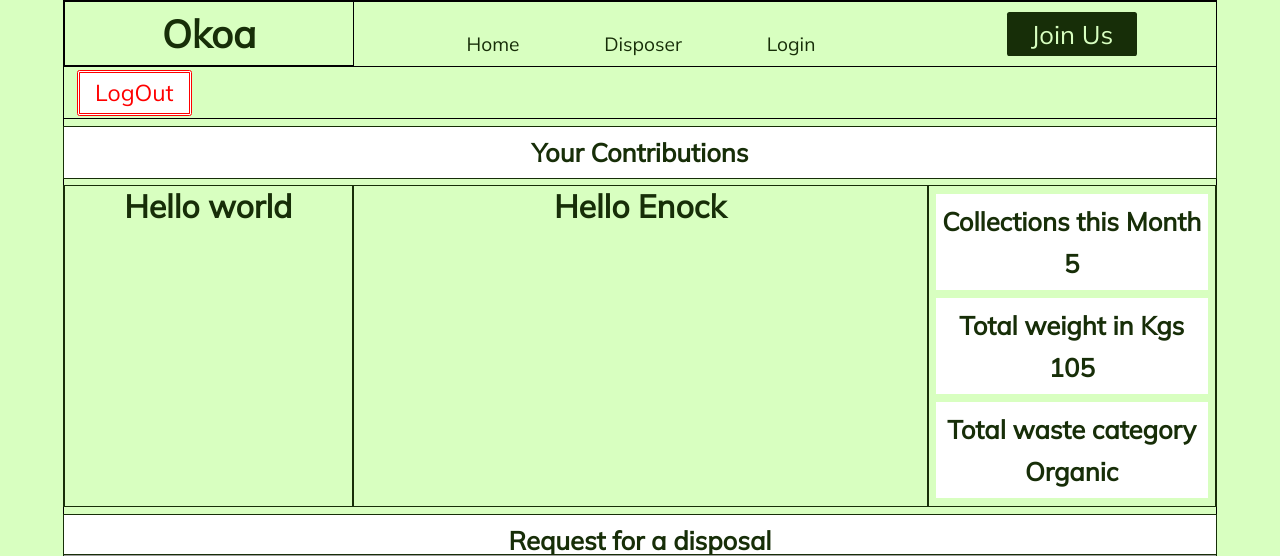
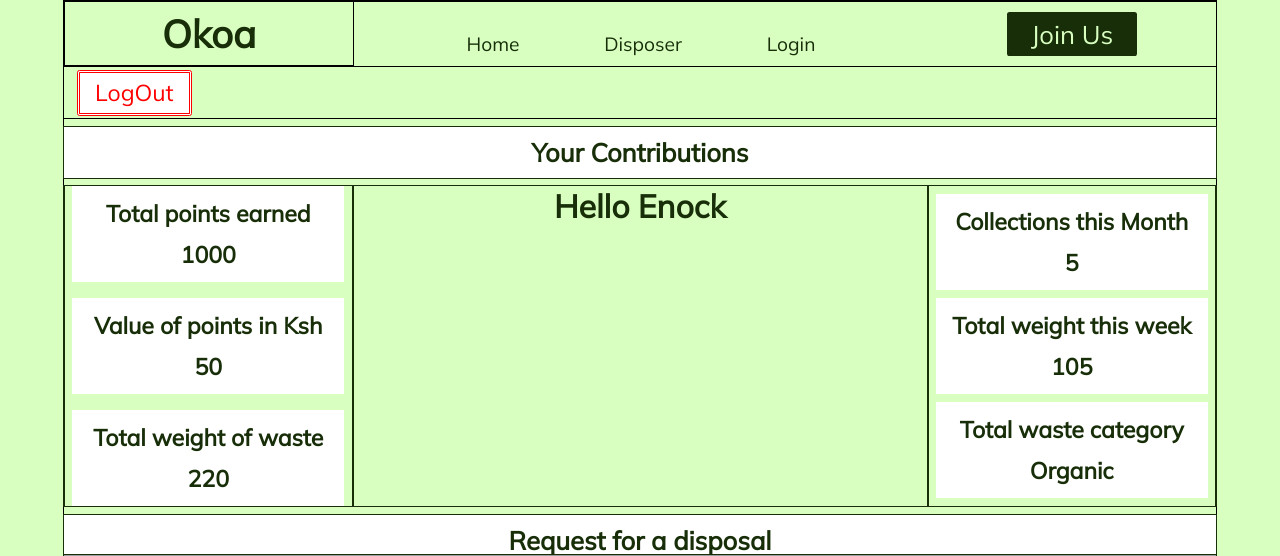
Before and after one commit to MokuaEnock/greenly, a React (Create React App) app: page /disposer in a window 1280 px wide. Shown: the top 556 px of the page. Built offline with nearby package versions, Linux system fonts and the light colour scheme; no server answers; grey boxes are pictures that could not be loaded.

Commit message:
add wording for stats va;lues

```diff
--- a/src/pages/disposer/DisposerHome.js
+++ b/src/pages/disposer/DisposerHome.js
@@ -5,7 +5,20 @@ export default function DisposerHome() {
 
       <section id="disposer-stats">
         <div id="disposer-stats-title">
-          <span>Hello world</span>
+          <div>
+            <span>Total points earned</span>
+            <span>1000</span>
+          </div>
+
+          <div>
+            <span>Value of points in Ksh</span>
+            <span>50</span>
+          </div>
+
+          <div>
+            <span>Total weight of waste</span>
+            <span>220</span>
+          </div>
         </div>
         <div id="disposer-stats-stats">
           <span>Hello Enock</span>
@@ -18,7 +31,7 @@ export default function DisposerHome() {
           </div>
 
           <div>
-            <span>Total weight in Kgs</span>
+            <span>Total weight this week</span>
             <span>105</span>
           </div>
 
--- a/src/pages/disposer/disposer.css
+++ b/src/pages/disposer/disposer.css
@@ -102,14 +102,14 @@
     justify-content: space-evenly;
 }
 
-#disposer-stats-words>*{
+#disposer-stats-title>*, #disposer-stats-words>*{
     width:95%;
     height: 30%;
     display: flex;
     flex-direction: column;
     align-items: center;
     justify-content: space-evenly;
-    font-size:2.0vw ;
+    font-size:1.8vw ;
     background-color: #ffffff;
 }
 
```
